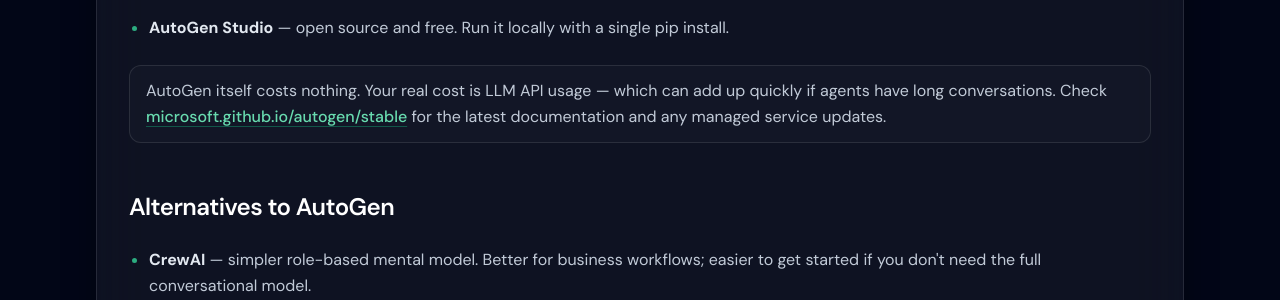
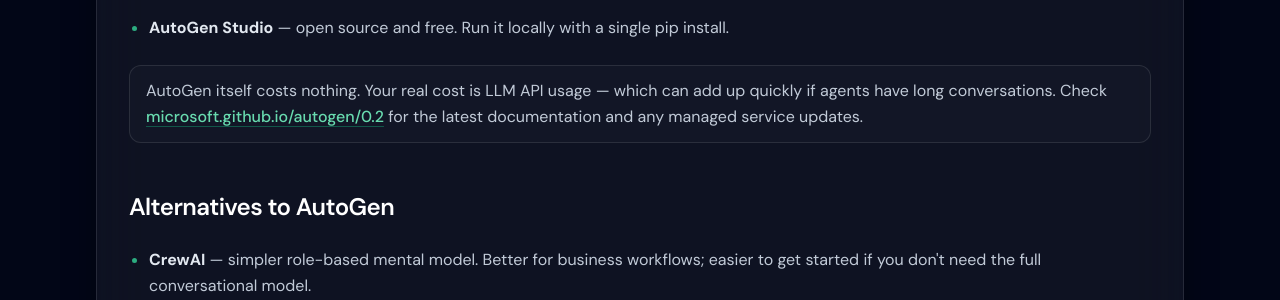
Before and after one commit to abhishekgoyal-a11y/DevShelfs, a Django app: page /ai-tools/autogen in a window 1280 px wide. Shown: the part 3525-3825 px from the top of the page. Run offline with Django 5.2, Linux system fonts and the light colour scheme; some libraries are stand-ins or nearby versions.

Commit message:
Correct AutoGen docs URL and remove OpenClaw Cloud pricing tier
AutoGen: change docs URL to microsoft.github.io/autogen/0.2/
as confirmed from the live site.
OpenClaw: remove the OpenClaw Cloud ($59/month) tier from pricing.

Co-Authored-By: Claude Sonnet 4.6 <noreply@anthropic.com>

```diff
--- a/web/templates/web/autogen.html
+++ b/web/templates/web/autogen.html
@@ -25,7 +25,7 @@
         </p>
         <p class="mt-6 flex flex-wrap items-center gap-3">
           <a
-            href="https://microsoft.github.io/autogen/stable/"
+            href="https://microsoft.github.io/autogen/0.2/"
             target="_blank"
             rel="noopener noreferrer"
             class="inline-flex items-center gap-2 rounded-full border border-emerald-400/35 bg-emerald-500/10 px-4 py-2 text-sm font-medium text-emerald-200 transition hover:border-emerald-300/50 hover:bg-emerald-500/15 hover:text-white"
@@ -33,7 +33,7 @@
             Visit AutoGen <span aria-hidden class="text-emerald-300/80">↗</span>
           </a>
           <a
-            href="https://microsoft.github.io/autogen/stable/"
+            href="https://microsoft.github.io/autogen/0.2/"
             target="_blank"
             rel="noopener noreferrer"
             class="inline-flex items-center gap-2 rounded-full border border-white/15 bg-white/[0.04] px-4 py-2 text-sm font-medium text-slate-200/90 transition hover:border-white/25 hover:bg-white/[0.07] hover:text-white"
@@ -209,10 +209,10 @@
             have long conversations. Check
             <a
               class="font-medium text-emerald-300/95 underline decoration-emerald-500/40 underline-offset-4 hover:text-emerald-200"
-              href="https://microsoft.github.io/autogen/stable/"
+              href="https://microsoft.github.io/autogen/0.2/"
               target="_blank"
               rel="noopener noreferrer"
-              >microsoft.github.io/autogen/stable</a
+              >microsoft.github.io/autogen/0.2</a
             > for the latest documentation and any managed service updates.
           </p>
         </section>
--- a/web/templates/web/openclaw.html
+++ b/web/templates/web/openclaw.html
@@ -200,10 +200,7 @@
               Google, etc.) directly for API calls the agent makes. With a capable local model and Ollama, this cost
               can be zero.
             </li>
-            <li>
-              <strong class="text-slate-200">OpenClaw Cloud ($59/month)</strong> — a managed hosting option for those
-              who prefer not to self-host. New subscribers get 50% off their first month.
-            </li>
+
           </ul>
           <p class="rounded-xl border border-white/10 bg-white/[0.02] px-4 py-3 text-slate-300/95">
             <span class="mr-1.5 font-medium text-emerald-200" aria-hidden>Note:</span>
```
